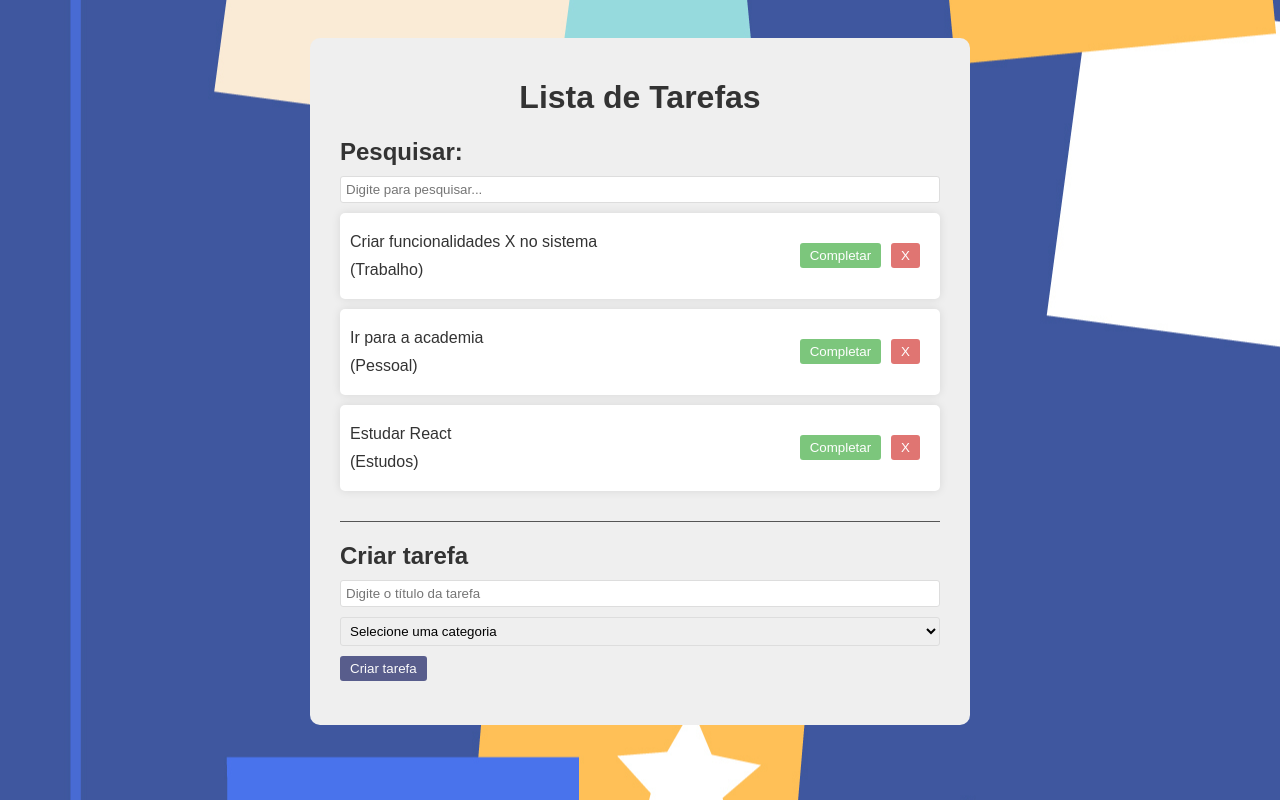
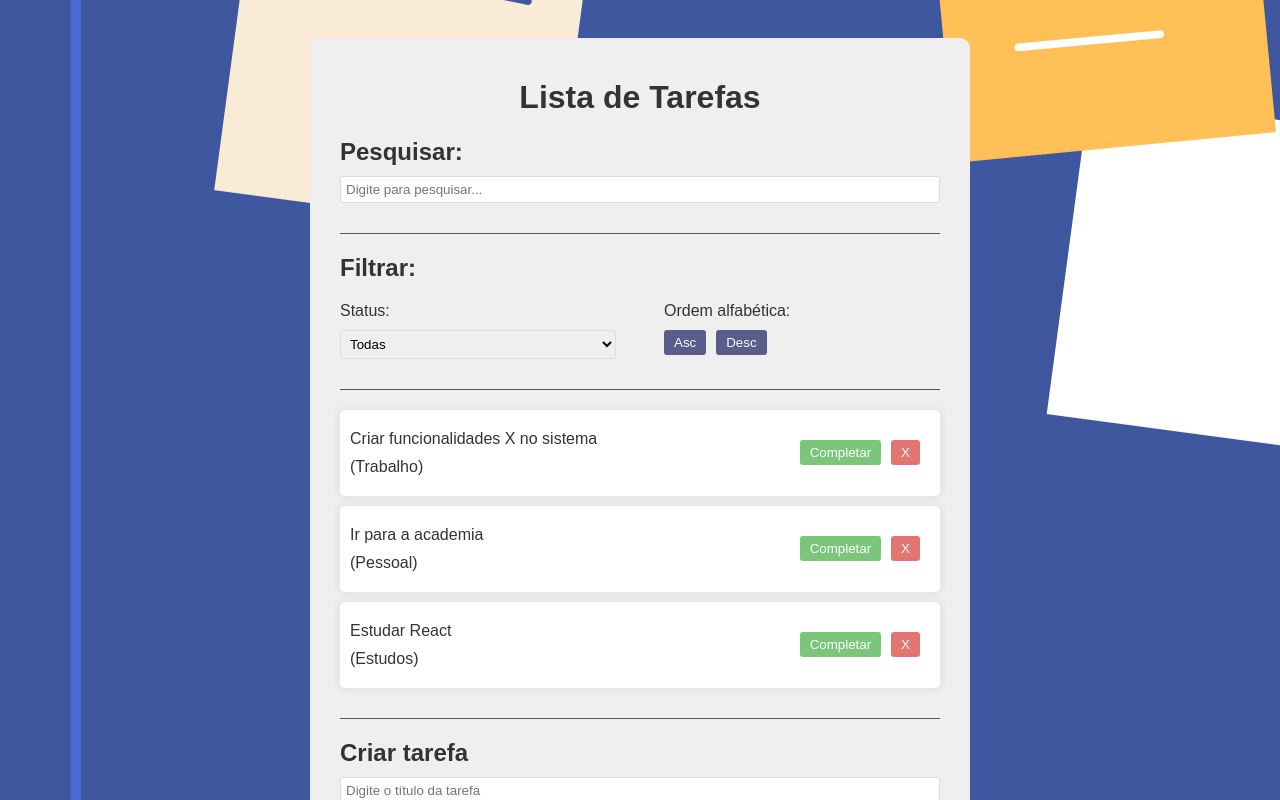
Before and after one commit to Almir-git-unifc/ToDo_crud-app_react, a React (Vite) app: page / in a window 1280 px wide. Shown: the top 800 px of the page. Built offline with nearby package versions, Linux system fonts and the light colour scheme.

Commit message:
feat(react): v0.18.000 - create Filter.jsx with alphabetic btn and status options on opposite sides

```diff
--- a/src/App.css
+++ b/src/App.css
@@ -90,3 +90,22 @@ input, select {
 	border-radius: 3px; 	/* conforme outros itens, é padrão */
 	width: 100%;
 }
+
+/** filter e search terão o mesmo estilo que todo-list, e cada um fica numa área delimitada */
+.filter, .search {
+	border-bottom: 1px solid #555;
+	margin-bottom: 20px;
+	padding-bottom: 20px;
+}
+
+/** Vamos deixar o filtro do lado direito, e o search do lado esquerdo */
+/** afasta um do outro (mas como estão em cantos não funciona o gap */
+.filter-options {
+	display: flex;
+	justify-content: space-between;
+    gap: 3rem;
+}
+
+.filter-options div {
+	flex: 1 1 0; /** Adicionando flex eles assumem todo espaço que puderem */
+}
--- a/src/App.jsx
+++ b/src/App.jsx
@@ -2,7 +2,7 @@ import { useState } from 'react';
 import Todo from './components/Todo';
 import TodoForm from './components/TodoForm';
 import Search from './components/Search';
-
+import Filter from './components/Filter';
 import './App.css';
 
 function App () {
@@ -74,6 +74,9 @@ function App () {
     <div className='App'>
       <h1>Lista de Tarefas</h1>
       < Search search={ search } setSearch={ setSearch }/>
+
+    < Filter />
+
       <div className='todo-list'>
         {todos
          .filter( (todo) => todo.text.toLowerCase().includes(search.toLowerCase())
--- /dev/null
+++ b/src/components/Filter.jsx
@@ -0,0 +1,26 @@
+const Filter = () => {
+  /** No select, o padrão de nosso sistema começa com ALL = Todas */
+  /** botões de ordem alfabetica, são Asc = ascendente, e Desc = ordem descendente; não são filtros, é ordenação*/
+  return (
+    <div className='filter'>
+      <h2>Filtrar:</h2>
+      <div className='filter-options'>
+        <div>
+          <p>Status:</p>
+          <select>
+            <option value='All'>Todas</option>
+            <option value='Completed'>Completas</option>
+            <option value='Incomplete'>Incompletas</option>
+          </select>
+        </div>
+        <div>
+          <p>Ordem alfabética:</p>
+          <button>Asc</button>
+          <button>Desc</button>
+        </div>
+      </div>
+    </div>
+  )
+}
+
+export default Filter
```
Also changed, not shown: 1 other file (tests, documents, lock files or other folders).
